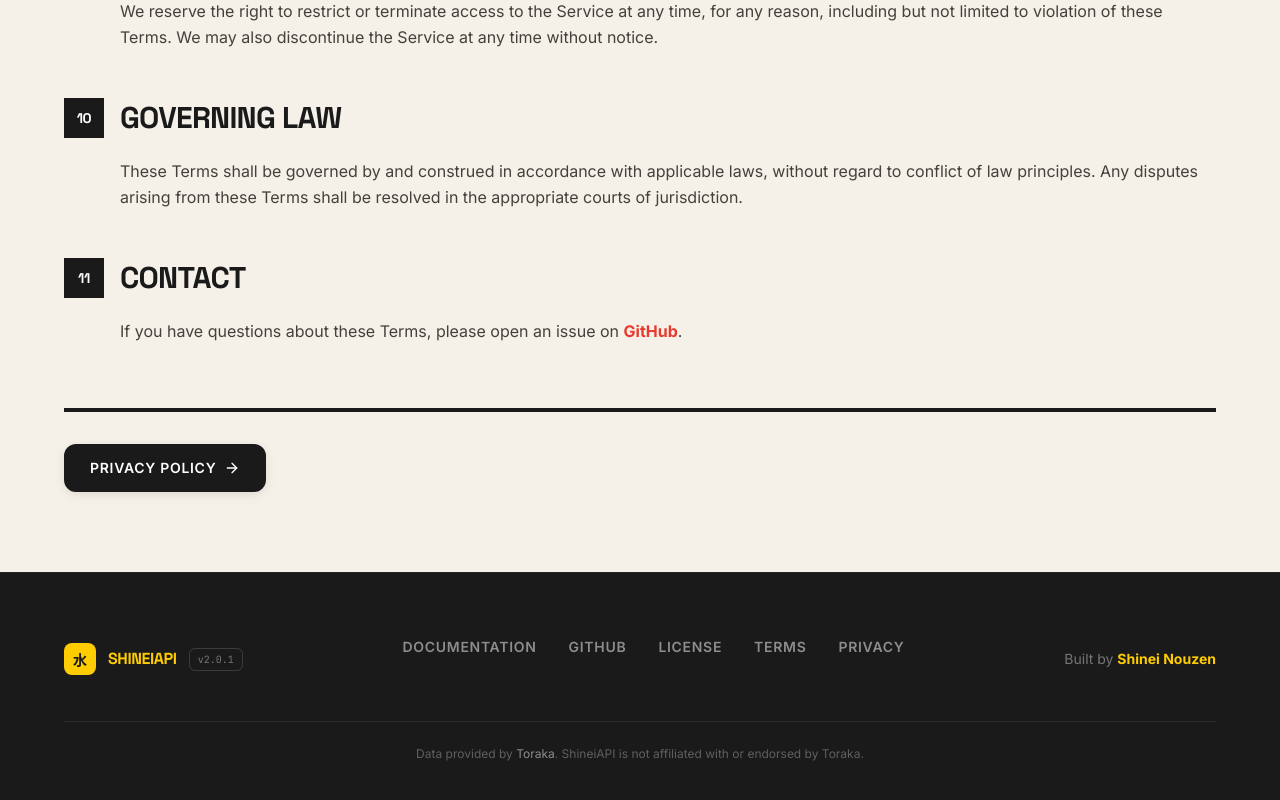
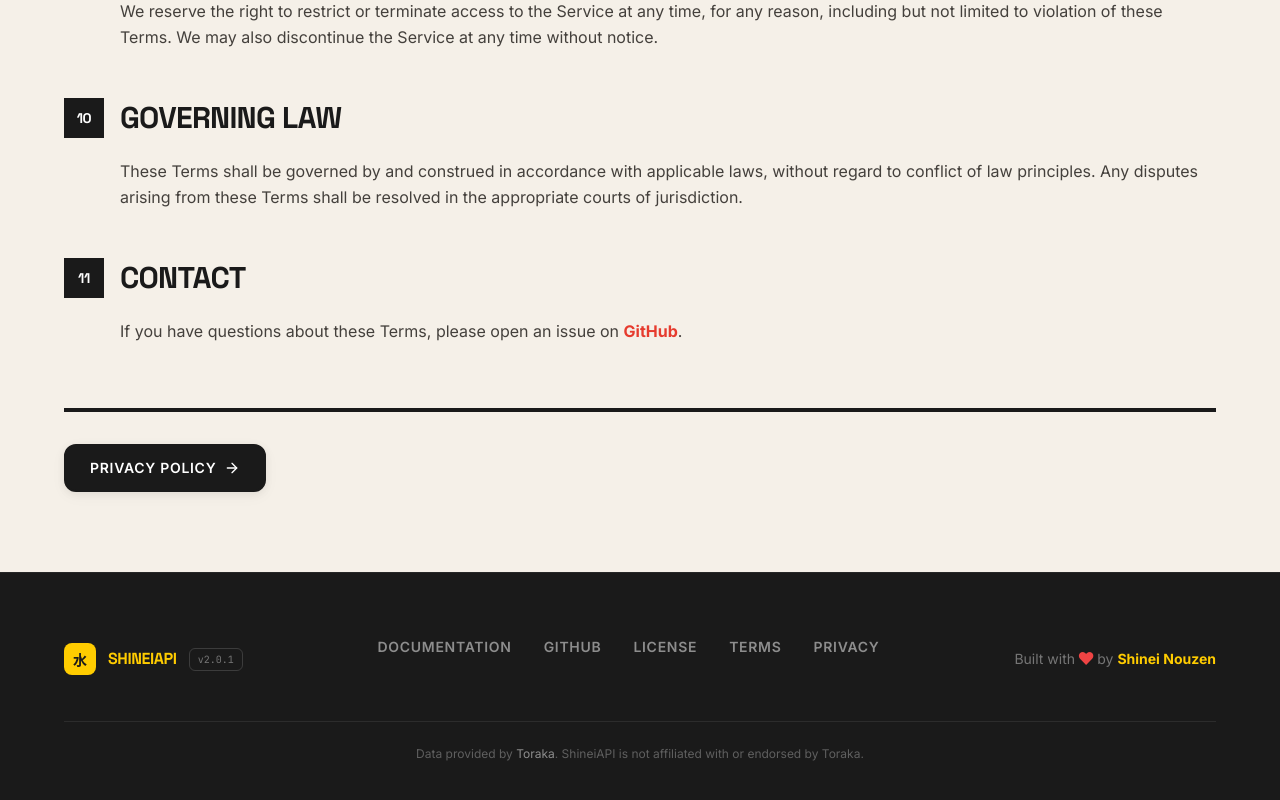
Before and after one commit to Shineii86/ShineiAPI, a Next.js app: page /terms in a window 1280 px wide. Shown: the part 2310-3110 px from the top of the page. Built offline with nearby package versions, Linux system fonts and the light colour scheme.

Commit message:
feat: add heartbeat ❤ animation to footer credit
- Add @keyframes heartbeat animation to globals.css
- Change 'Built by' → 'Built with ❤ by' across 3 files
- Heart pulses with a realistic heartbeat rhythm (1.8s loop)
- Applies to: LegalLayout footer, docs footer, HomeContent footer

```diff
--- a/src/app/HomeContent.js
+++ b/src/app/HomeContent.js
@@ -574,7 +574,7 @@ export default function HomeContent() {
               <Link href="/privacy" className="text-xs sm:text-sm text-white/50 hover:text-accent transition-colors font-bold uppercase tracking-wider">Privacy</Link>
             </div>
             <p className="text-sm text-white/40">
-              Built by <a href="https://github.com/Shineii86" target="_blank" rel="noopener noreferrer" className="text-accent hover:underline font-bold">Shinei Nouzen</a>
+              Built with <span className="heartbeat">❤</span> by <a href="https://github.com/Shineii86" target="_blank" rel="noopener noreferrer" className="text-accent hover:underline font-bold">Shinei Nouzen</a>
             </p>
           </div>
           <div className="mt-10 pt-6 text-center" style={{ borderTop: '1px solid rgba(255,255,255,0.08)' }}>
--- a/src/app/docs/layout.js
+++ b/src/app/docs/layout.js
@@ -216,7 +216,7 @@ export default function DocsLayout({ children }) {
                 <Link href="/" className="text-xs sm:text-sm text-white/50 hover:text-accent transition-colors font-semibold uppercase tracking-wider">Home</Link>
               </div>
               <p className="text-sm text-white/40">
-                Built by <a href="https://github.com/Shineii86" target="_blank" rel="noopener noreferrer" className="text-accent hover:underline font-bold">Shinei Nouzen</a>
+                Built with <span className="heartbeat">❤</span> by <a href="https://github.com/Shineii86" target="_blank" rel="noopener noreferrer" className="text-accent hover:underline font-bold">Shinei Nouzen</a>
               </p>
             </div>
             <div className="mt-10 pt-6 text-center" style={{ borderTop: '1px solid rgba(255,255,255,0.08)' }}>
--- a/src/app/globals.css
+++ b/src/app/globals.css
@@ -309,6 +309,18 @@ code, pre, .font-mono {
   0%, 100% { transform: translateY(0); }
   50%      { transform: translateY(-6px); }
 }
+@keyframes heartbeat {
+  0%, 100% { transform: scale(1); }
+  14%      { transform: scale(1.25); }
+  28%      { transform: scale(1); }
+  42%      { transform: scale(1.25); }
+  70%      { transform: scale(1); }
+}
+.heartbeat {
+  display: inline-block;
+  animation: heartbeat 1.8s ease-in-out infinite;
+  color: #ef4444;
+}
 
 .reveal {
   opacity: 0;
--- a/src/components/LegalLayout.js
+++ b/src/components/LegalLayout.js
@@ -62,7 +62,7 @@ export default function LegalLayout({ children }) {
               <Link href="/privacy" className="text-xs sm:text-sm text-white/50 hover:text-accent transition-colors font-semibold uppercase tracking-wider">Privacy</Link>
             </div>
             <p className="text-sm text-white/40">
-              Built by <a href="https://github.com/Shineii86" target="_blank" rel="noopener noreferrer" className="text-accent hover:underline font-bold">Shinei Nouzen</a>
+              Built with <span className="heartbeat">❤</span> by <a href="https://github.com/Shineii86" target="_blank" rel="noopener noreferrer" className="text-accent hover:underline font-bold">Shinei Nouzen</a>
             </p>
           </div>
           <div className="mt-10 pt-6 text-center" style={{ borderTop: '1px solid rgba(255,255,255,0.08)' }}>
```
